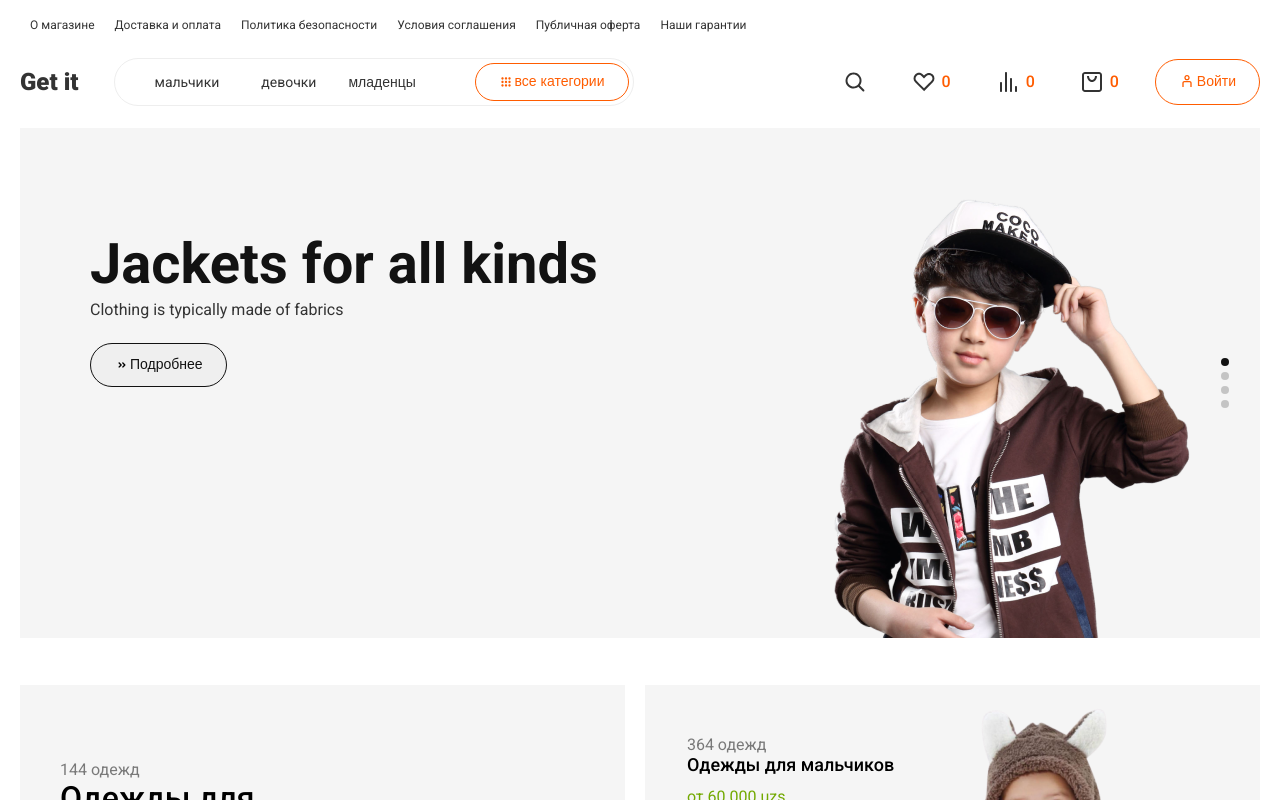
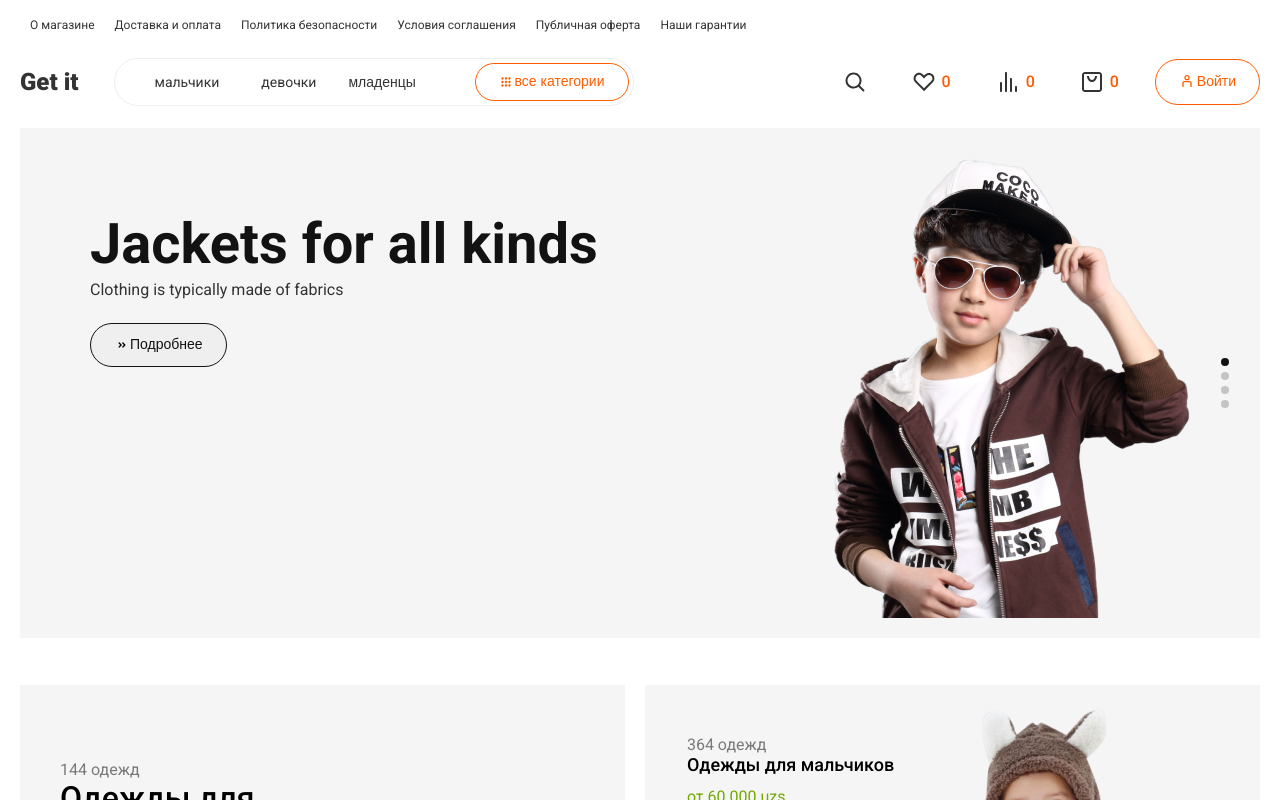
Before and after one commit to Pheonix999777/online-magazine, a Next.js app: page / in a window 1280 px wide. Shown: the top 800 px of the page. Built offline with nearby package versions, Linux system fonts and the light colour scheme.

Commit message:
fixed slider

```diff
--- a/src/app/pages/Hero/styles.scss
+++ b/src/app/pages/Hero/styles.scss
@@ -53,7 +53,7 @@
   display: flex;
   width: 90%;
   padding-left: 70px;
-  padding-top: 20px;
+
   justify-content: space-between;
   font-size: 18px;
   background: $bg-color;
@@ -62,7 +62,6 @@
 .swiper-slide img {
   width: 380px;
   height: 490px;
-  margin-top: 20px;
 }
 
 .swiper-pagination {
```
